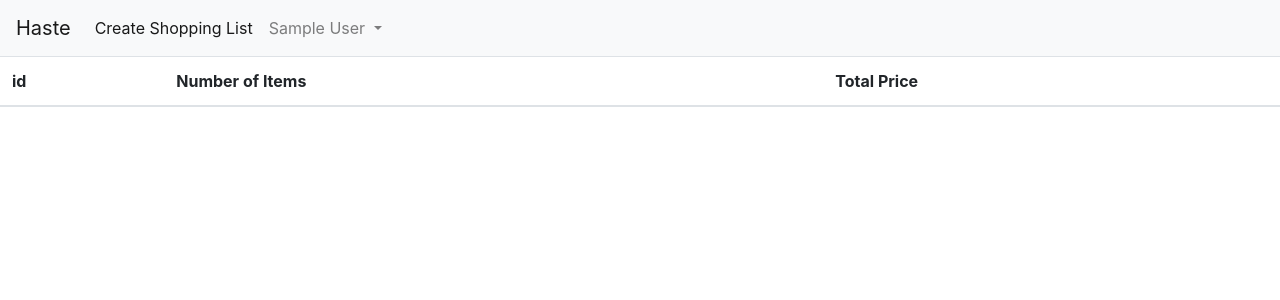
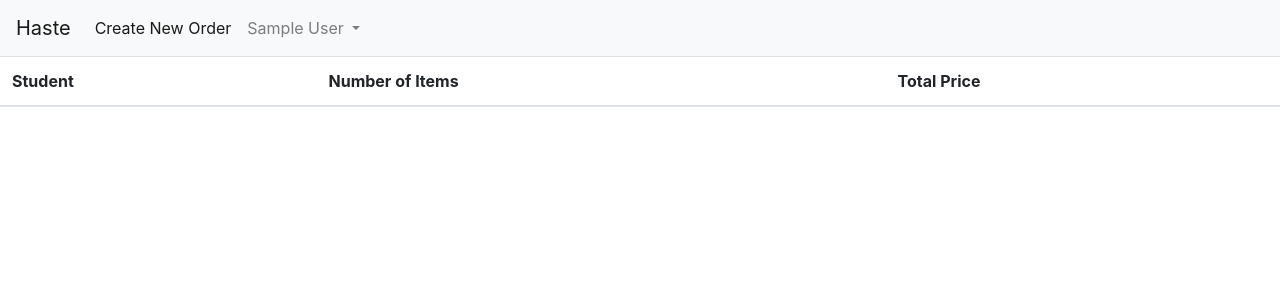
Before and after one commit to yilongzhu/haste, a Flask app: page /home in a window 1280 px wide. Shown: the top 300 px of the page. Run offline with Flask 2, Linux system fonts and the light colour scheme; a user stored in the database is signed in; tables that the repository leaves empty hold one stand-in row (values such as "Sample post"); lists and menus that the app fills with data are empty; some libraries are stand-ins or nearby versions.

Commit message:
Add tweaks

```diff
--- a/app/main/routes.py
+++ b/app/main/routes.py
@@ -75,3 +75,11 @@ def order(id):
     #     print(i[0])
     #items = Content.query.join(Item, Content.item_id==Item.id).add_columns(Item.price).filter(Content.order_id==order.id).all()
     return render_template('order.html', order=order, user=user, items = items, sum=sum)
+
+
+@bp.route('/order/<int:id>/delete', methods=['GET', 'POST'])
+@login_required
+def delete_order(id):
+    order = Order.query.filter_by(id=id).first()
+    db.session.delete(order)
+    db.session.commit()
--- a/app/static/styles.css
+++ b/app/static/styles.css
@@ -6,3 +6,7 @@
 tbody.list tr td:nth-child(3) input {
     width: 2em;
 }
+
+table#order-feed tr:hover {
+    cursor: pointer;
+}
--- a/app/templates/base.html
+++ b/app/templates/base.html
@@ -23,14 +23,14 @@
         <div class="collapse navbar-collapse" id="navbarSupportedContent">
             <ul class="navbar-nav mr-auto">
             <li class="nav-item active">
-                <a class="nav-link" href="{{ url_for('main.new_order') }}">Create Shopping List<span class="sr-only">(current)</span></a>
+                <a class="nav-link" href="{{ url_for('main.new_order') }}">Create New Order<span class="sr-only">(current)</span></a>
             </li>
             <li class="nav-item dropdown">
                 <a class="nav-link dropdown-toggle" href="#" id="navbarDropdown" role="button" data-toggle="dropdown" aria-haspopup="true" aria-expanded="false">
                     {{ current_user.first_name }} {{ current_user.last_name }}
                 </a>
                 <div class="dropdown-menu" aria-labelledby="navbarDropdown">
-                <a class="dropdown-item" href="#">Balance: {{ "$%.2f"|format(current_user.balance) }}</a>
+                <a class="dropdown-item">Balance: {{ "$%.2f"|format(current_user.balance) }}</a>
                 <div class="dropdown-divider"></div>
                 <a class="dropdown-item" href="{{ url_for('auth.logout') }}">Logout</a>
                 </div>
--- a/app/templates/home.html
+++ b/app/templates/home.html
@@ -1,10 +1,10 @@
 {% extends "base.html" %}
 
 {% block content %}
-<table class="table table-striped table-hover">
+<table id="order-feed" class="table table-striped table-hover">
     <thead>
         <tr>
-            <th scope="col">id</th>
+            <th scope="col">Student</th>
             <th scope="col">Number of Items</th>
             <th scope="col">Total Price</th>
         </tr>
@@ -12,7 +12,11 @@
     <tbody>
         {% for order, qp in rqp %}
             <tr class='clickable-row' data-href="{{ url_for('main.order', id=order.id) }}">
-                <td scope="row">{{ order.author.id }}</td>
+                {% if current_user.id==order.placed_by %}
+                <td>You (<a href="{{ url_for('main.delete_order', id=order.id) }}">delete</a>)</td>
+                {% else %}
+                <td scope="row">{{ order.author.first_name }}</td>
+                {% endif %}
                 <td scope="row">{{ qp['quantity'] }}</td>
                 <td scope="row">${{ qp['sum'] }}</td>
             </tr>
```
Also changed, not shown: app.db.
